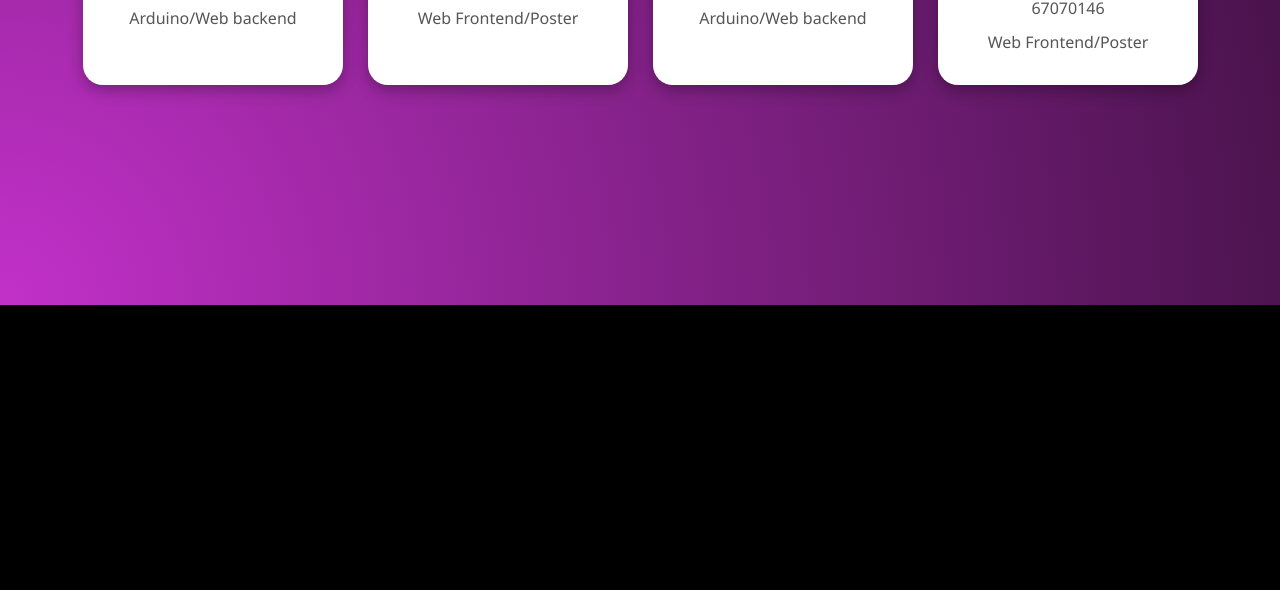
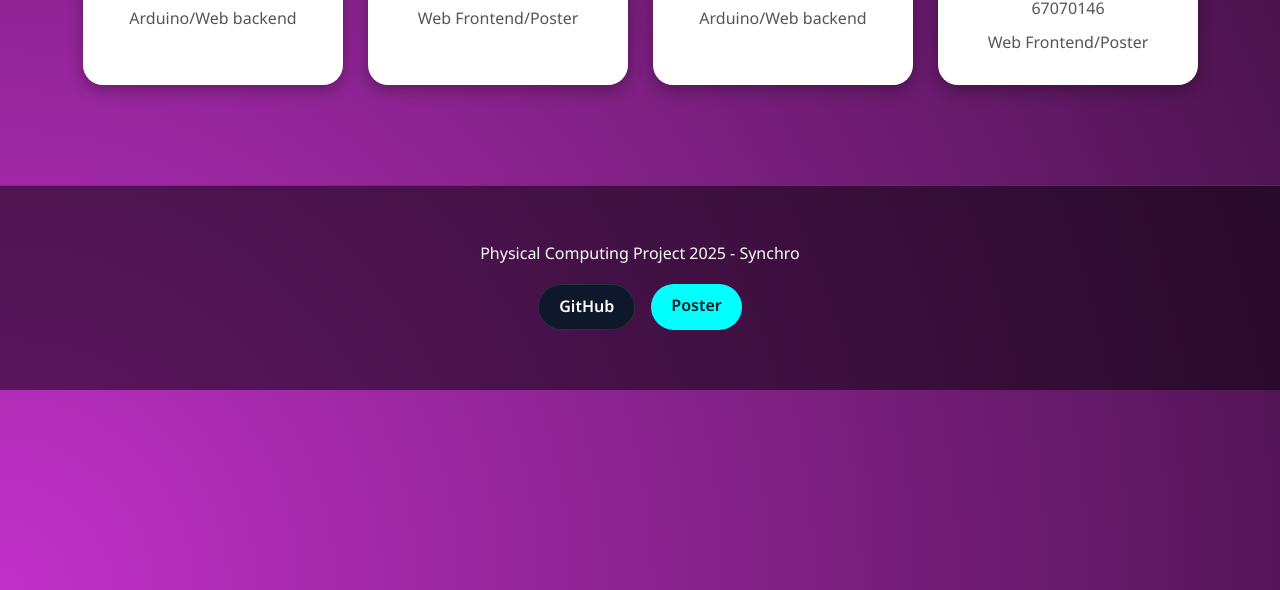
Before and after one commit to GANKSTERPHY/Synchro, a plain HTML site: page SynchroWebpage/documentation.html in a window 1280 px wide. Shown: the part 2989-3579 px from the top of the page. Before the commit the page ends 3294 px from the top, so only its background shows below. Drawn offline with Linux system fonts and the light colour scheme.

Commit message:
Footer No link to poster

```diff
--- a/SynchroWebpage/documentation.css
+++ b/SynchroWebpage/documentation.css
@@ -440,3 +440,46 @@ nav a:hover {
 html {
   scroll-behavior: smooth;
 }
+
+.site-footer {
+  background: rgba(0, 0, 0, 0.5);
+  border-top: 1px solid rgba(255, 255, 255, 0.15);
+  text-align: center;
+  padding: 40px 20px 60px;
+  color: #fff;
+  font-family: 'Noto Sans Thai', sans-serif;
+  margin-top: 80px;
+}
+
+.footer-buttons {
+  display: flex;
+  justify-content: center;
+  gap: 16px;
+  margin-top: 18px;
+  flex-wrap: wrap;
+}
+
+.footer-btn {
+  display: inline-block;
+  padding: 10px 20px;
+  border-radius: 999px;
+  text-decoration: none;
+  font-weight: 600;
+  transition: transform 0.15s ease, box-shadow 0.15s ease;
+}
+
+.github-btn {
+  background: #0f172a;
+  color: #fff;
+  border: 1px solid rgba(255, 255, 255, 0.1);
+}
+
+.poster-btn {
+  background: #00ffff;
+  color: #03181f;
+}
+
+.footer-btn:hover {
+  transform: translateY(-2px);
+  box-shadow: 0 10px 25px rgba(0, 0, 0, 0.25);
+}
--- a/SynchroWebpage/documentation.html
+++ b/SynchroWebpage/documentation.html
@@ -202,6 +202,18 @@ void loop() {
       <p>Web Frontend/Poster</p>
     </div>
   </div>
+  <footer class="site-footer">
+  <p>Physical Computing Project 2025 - Synchro</p>
+  <div class="footer-buttons">
+    <a href="https://github.com/GANKSTERPHY/Synchro.git" target="_blank" rel="noopener" class="footer-btn github-btn">
+      GitHub
+    </a>
+    <a href="https://github.com/your-organization/synchro-poster" target="_blank" rel="noopener" class="footer-btn poster-btn">
+      Poster
+    </a>
+  </div>
+</footer>
+
   <script src="assets/Document.js"></script>
 </body>
 </html>
```
